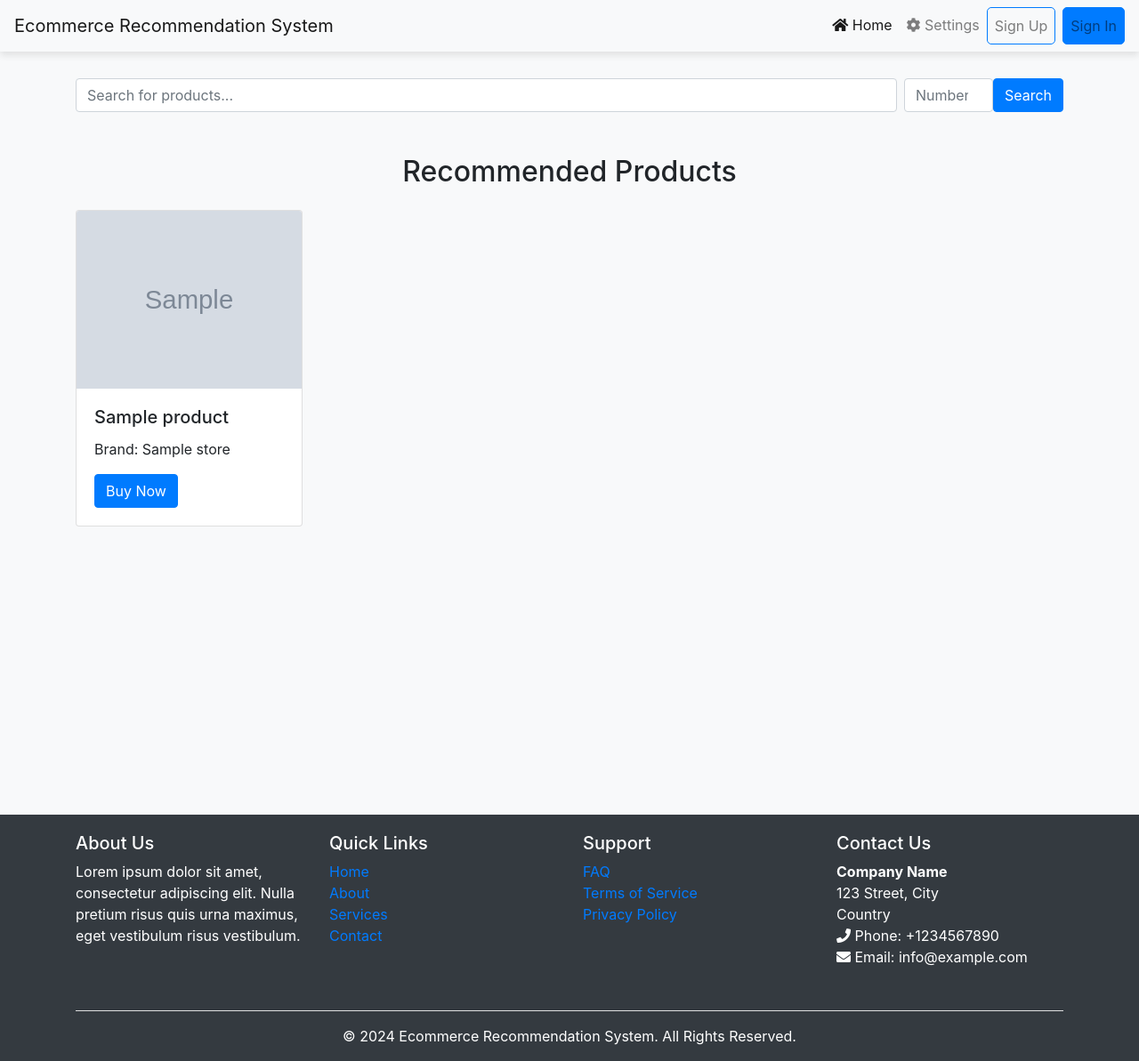
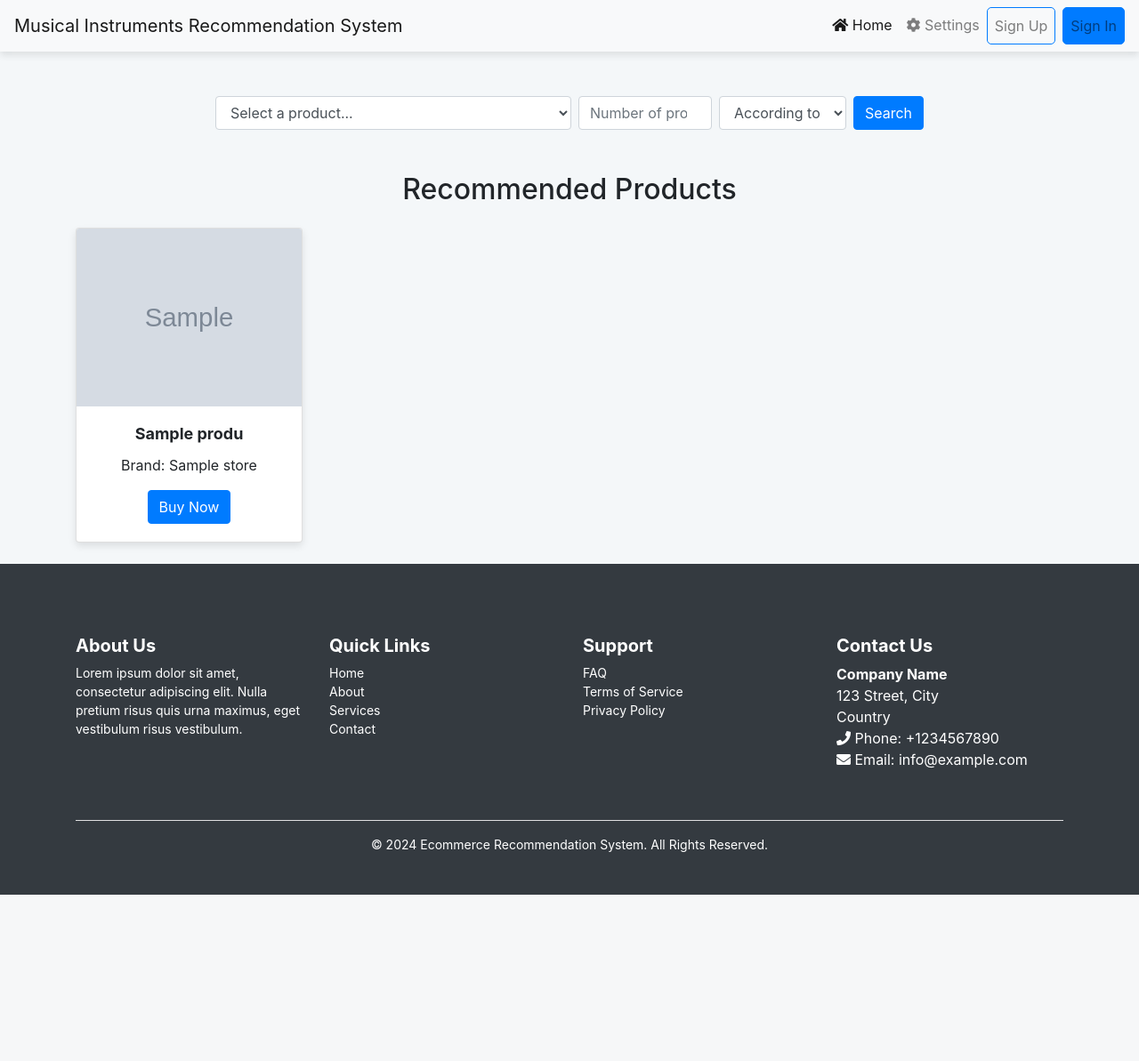
Before and after one commit to ascottR/Recommendation_SYS, a Flask app: template templates/main.html in a window 1280 px wide. Shown: the whole page at 89% size. After the commit the page ends 1006 px from the top, so only its background shows below. Run offline with Flask 3, Linux system fonts and the light colour scheme; the template is opened without the code that fills it: most values are stand-ins (such as "Sample title", 1, 10 or a date in 2020); grey boxes marked "Sample" are stand-in pictures; parts of the project's set-up code (start-up, migrations or seed data) failed here and were passed over; some libraries are stand-ins or nearby versions.

Commit message:
content base implementations

```diff
--- a/app.py
+++ b/app.py
@@ -1,7 +1,7 @@
 from flask import Flask, render_template, request
 import pandas as pd
 import ast
-from helper import most_popular_products, create_X_custom, find_similar_products_by_title
+from helper import most_popular_products, create_X_custom, find_similar_products_by_title, content_based_recommendations
 from sklearn.neighbors import NearestNeighbors
 from scipy.sparse import csr_matrix
 
@@ -14,7 +14,6 @@
 # Function to extract 'large' image from the 'Images' column
 def extract_large_image(image_column):
     try:
-        # Convert the string representation of the dictionary to an actual dictionary
         image_dict = ast.literal_eval(image_column)
         return image_dict.get('large', None)
     except (ValueError, SyntaxError):
@@ -25,37 +24,43 @@
 
 @app.route('/')
 def home():
-    # Get the most popular products
     popular_products = most_popular_products(metadf)
-
-    # Extract 'large' images for each product
     popular_products['large_image_url'] = popular_products['images'].apply(extract_large_image)
-
-    # Convert the products DataFrame to a dictionary list for rendering
     popular_products_list = popular_products.to_dict(orient='records')
-
     return render_template('index.html', popular_products=popular_products_list)
 
 @app.route('/main')
 def main():
-    return render_template('main.html')
+    # Randomly select 100 product titles
+    product_titles = metadf['title'].sample(n=100).tolist()
+    return render_template('main.html', product_titles=product_titles)
 
 @app.route('/recommendations', methods=['POST'])
 def recommend():
+    product_titles = metadf['title'].sample(n=100).tolist()
     product_title = request.form['prod']  # Get the product title from the form
     k = int(request.form.get('nbr', 5))  # Default to 5 recommendations if not specified
+    filter_type = request.form['filter_type']  # Get the selected filtering type
 
-    similar_product_ids = find_similar_products_by_title(product_title, X, item_mapper, item_inv_mapper,
-                                                          dict(zip(metadf['parent_asin'], metadf['title'])),
-                                                          k)
-
-    # Get details of similar products from the metadata DataFrame
-    similar_products = metadf[metadf['parent_asin'].isin(similar_product_ids)]
+    if filter_type == 'content':
+        # Content-based filtering
+        recommended_products = content_based_recommendations(metadf, product_title, top_n=k)
+    else:
+        # Collaborative filtering
+        similar_product_ids = find_similar_products_by_title(
+            product_title, X, item_mapper, item_inv_mapper,
+            dict(zip(metadf['parent_asin'], metadf['title'])), k
+        )
+        recommended_products = metadf[metadf['parent_asin'].isin(similar_product_ids)]
 
     # Extract 'large' images for each similar product
-    similar_products['large_image_url'] = similar_products['images'].apply(extract_large_image)
+    recommended_products['large_image_url'] = recommended_products['images'].apply(extract_large_image)
 
-    return render_template('main.html', similar_products=similar_products.to_dict(orient='records'))
+    if recommended_products.empty:
+        message = f"No products found similar to '{product_title}'. Please try another search."
+        return render_template('main.html', similar_products=None, message=message, product_titles=product_titles)
+    else:
+        return render_template('main.html', similar_products=recommended_products.to_dict(orient='records'), message=None, product_titles=product_titles)
 
 if __name__ == '__main__':
     app.run(debug=True)
--- a/templates/main.html
+++ b/templates/main.html
@@ -8,8 +8,22 @@
     <link rel="stylesheet" href="https://stackpath.bootstrapcdn.com/bootstrap/4.5.2/css/bootstrap.min.css">
     <link rel="stylesheet" href="https://cdnjs.cloudflare.com/ajax/libs/font-awesome/5.15.4/css/all.min.css">
     <style>
+        /* Ensure the body takes the full height of the viewport */
+        html,
         body {
-            background-color: #f8f9fa;
+            height: 100%;
+        }
+
+        body {
+            display: flex;
+            flex-direction: column;
+            background-color: #f4f7f9;
+        }
+
+        /* Make the container take up the remaining space, pushing the footer down */
+        .container {
+            flex: 1;
+            margin-top: 50px;
         }
 
         .navbar {
@@ -17,32 +31,75 @@
         }
 
         .nav-link:hover {
-            color: orange !important;
-            /* Change text color on hover */
+            color: #ff9800 !important;
         }
 
         .nav-link.btn {
             border-radius: 5px;
-            /* Add rounded corners to buttons */
         }
 
-        /* Additional styles for modal */
-        .modal-body {
-            text-align: center;
+        .card {
+            box-shadow: 0 4px 8px rgba(0, 0, 0, 0.1);
+            transition: transform 0.3s;
+        }
+
+        .card:hover {
+            transform: scale(1.05);
+            transition: transform 0.3s ease;
+        }
+
+        .card-img-top {
+            height: 200px;
+            object-fit: cover;
+        }
+
+        .card-title {
+            font-size: 18px;
+            font-weight: bold;
         }
 
         .modal-content {
             background-color: #fff;
-            /* Set modal content background color */
             color: #000;
-            /* Set modal content text color */
         }
 
         .modal-content.dark {
             background-color: #000;
-            /* Set modal content background color for dark theme */
             color: #fff;
-            /* Set modal content text color for dark theme */
+        }
+
+        /* Footer styles */
+        .footer {
+            background-color: #343a40;
+            color: white;
+            padding: 30px 0;
+            margin-top: auto;
+            /* Ensures the footer stays at the bottom */
+        }
+
+        .footer a {
+            color: #fff;
+            text-decoration: none;
+        }
+
+        .footer a:hover {
+            text-decoration: underline;
+        }
+
+        .footer h5 {
+            font-weight: bold;
+        }
+
+        .footer p,
+        .footer ul {
+            font-size: 14px;
+        }
+
+        /* Ensure the footer is always at the bottom */
+        .container-flex {
+            min-height: 100%;
+            display: flex;
+            flex-direction: column;
         }
     </style>
 </head>
@@ -51,7 +108,7 @@
 
     <!-- Navbar -->
     <nav class="navbar navbar-expand-lg navbar-light bg-light">
-        <a class="navbar-brand mx-auto" href="#">Ecommerce Recommendation System</a>
+        <a class="navbar-brand mx-auto" href="#">Musical Instruments Recommendation System</a>
         <button class="navbar-toggler" type="button" data-toggle="collapse" data-target="#navbarNav"
             aria-controls="navbarNav" aria-expanded="false" aria-label="Toggle navigation">
             <span class="navbar-toggler-icon"></span>
@@ -77,37 +134,55 @@
     </nav>
 
     <!-- Search Bar -->
-    <div class="container" style="margin-top:30px;">
-        <form action="/recommendations" method="post" style="display:flex;">
-            <input type="text" class="form-control mr-2" name="prod" placeholder="Search for products..." required>
-            <input type="number" class="form-control" name="nbr" placeholder="Number of products..."
-                style="width:100px;" required min="1">
+    <div class="container">
+        <form action="/recommendations" method="post" class="form-inline justify-content-center">
+            <!-- Dropdown for selecting product title -->
+            <select class="form-control mr-2" name="prod" required style="flex: 1; max-width: 400px;">
+                <option value="" disabled selected>Select a product...</option>
+                {% for title in product_titles %}
+                <option value="{{ title }}">{{ title }}</option>
+                {% endfor %}
+            </select>
+
+            <input type="number" class="form-control mr-2" name="nbr" placeholder="Number of products..." required
+                min="1" style="width: 150px;">
+
+            <!-- Dropdown for selecting filtering method -->
+            <select class="form-control mr-2" name="filter_type" required>
+                <option value="" disabled selected>According to</option>
+                <option value="content">You</option>
+                <option value="collaborative">Friends</option>
+            </select>
+
             <button class="btn btn-primary">Search</button>
         </form>
     </div>
 
+    <!-- Message -->
     {% if message %}
-    <h5 style="margin-left:42%;margin-top:10px; font-weight:bold;">{{ message }}</h5>
+    <div class="container text-center mt-4">
+        <h5 class="alert alert-warning">{{ message }}</h5>
+    </div>
     {% endif %}
 
     <!-- Recommended Products -->
     {% if similar_products %}
     <div class="container mt-5">
         <h2 class="text-center mb-4">Recommended Products</h2>
-        <div class="row mt-4">
+        <div class="row">
             {% for product in similar_products %}
             <div class="col-lg-3 col-md-4 col-sm-6 mb-4">
                 <div class="card">
-                    <img src="{{ product['large_image_url'] }}" class="card-img-top" alt="{{ product['title'] }}"
-                        style="height: 200px;">
-                    <div class="card-body">
-                        <h5 class="card-title">{{ product['title'] }}</h5>
+                    <img src="{{ product['large_image_url'] }}" class="card-img-top" alt="{{ product['title'] }}">
+                    <div class="card-body text-center">
+                        <h5 class="card-title">{{ product['title'][:12] }}</h5>
                         <p class="card-text">Brand: {{ product['store'] }}</p>
                         <button type="button" class="btn btn-primary" data-toggle="modal"
                             data-target="#productModal{{ loop.index }}">Buy Now</button>
                     </div>
                 </div>
             </div>
+
             <!-- Modal -->
             <div class="modal fade" id="productModal{{ loop.index }}" tabindex="-1" role="dialog"
                 aria-labelledby="productModalLabel" aria-hidden="true">
@@ -144,19 +219,17 @@
         </div>
     </div>
     {% endif %}
-    <!-- Other Modals and Footer -->
-    <!-- Bootstrap modal for sign up, sign in, settings modal, etc. (No changes needed here) -->
 
     <!-- Footer -->
-    <footer class="footer bg-dark text-white" style="margin-top:300px;">
-        <div class="container" style="padding-top:20px;">
+    <footer class="footer">
+        <div class="container">
             <div class="row">
-                <div class="col-md-3 col-sm-6">
+                <div class="col-md-3">
                     <h5>About Us</h5>
                     <p>Lorem ipsum dolor sit amet, consectetur adipiscing elit. Nulla pretium risus quis urna maximus,
                         eget vestibulum risus vestibulum.</p>
                 </div>
-                <div class="col-md-3 col-sm-6">
+                <div class="col-md-3">
                     <h5>Quick Links</h5>
                     <ul class="list-unstyled">
                         <li><a href="#">Home</a></li>
@@ -165,7 +238,7 @@
                         <li><a href="#">Contact</a></li>
                     </ul>
                 </div>
-                <div class="col-md-3 col-sm-6">
+                <div class="col-md-3">
                     <h5>Support</h5>
                     <ul class="list-unstyled">
                         <li><a href="#">FAQ</a></li>
@@ -173,7 +246,7 @@
                         <li><a href="#">Privacy Policy</a></li>
                     </ul>
                 </div>
-                <div class="col-md-3 col-sm-6">
+                <div class="col-md-3">
                     <h5>Contact Us</h5>
                     <address>
                         <strong>Company Name</strong><br>
@@ -184,10 +257,10 @@
                     </address>
                 </div>
             </div>
-            <div class="row mt-3">
-                <div class="col-md-12">
+            <div class="row mt-4">
+                <div class="col-md-12 text-center">
                     <hr class="bg-light">
-                    <p class="text-center">© 2024 Ecommerce Recommendation System. All Rights Reserved.</p>
+                    <p>© 2024 Ecommerce Recommendation System. All Rights Reserved.</p>
                 </div>
             </div>
         </div>
@@ -197,7 +270,6 @@
     <script src="https://code.jquery.com/jquery-3.5.1.slim.min.js"></script>
     <script src="https://cdn.jsdelivr.net/npm/@popperjs/core@2.5.4/dist/umd/popper.min.js"></script>
     <script src="https://stackpath.bootstrapcdn.com/bootstrap/4.5.2/js/bootstrap.min.js"></script>
-
 </body>
 
 </html>
```
Also changed, not shown: helper.py (+45 -0 lines).
